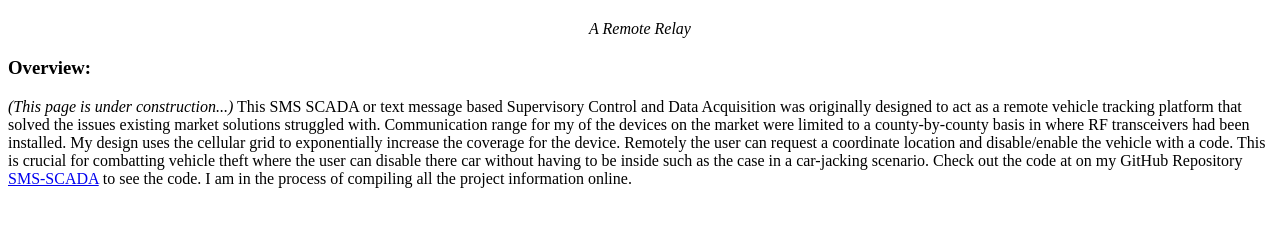
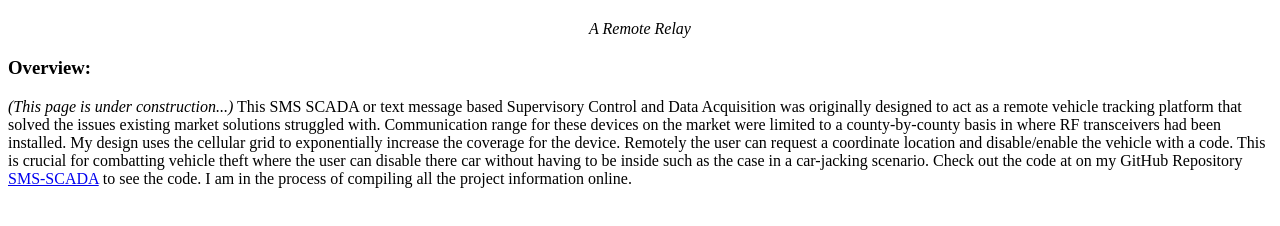
Before and after one commit to N-T-K/portfolio, a plain HTML site: page sms_scada/sms_scada.html in a window 1280 px wide. Shown: the part 46-272 px from the top of the page. Drawn offline with Linux system fonts and the light colour scheme.

Commit message:
updated project page

```diff
--- a/sms_scada/sms_scada.html
+++ b/sms_scada/sms_scada.html
@@ -8,7 +8,7 @@
         <i> A Remote Relay </i>
     </center>
         <h3> Overview: </h3> <i>(This page is under construction...)</i>
-        This SMS SCADA or text message based Supervisory Control and Data Acquisition was originally designed to act as a remote vehicle tracking platform that solved the issues existing market solutions struggled with. Communication range for my of the devices on the market were limited to a county-by-county basis in where RF transceivers had been installed. My design uses the cellular grid to exponentially increase the coverage for the device. Remotely the user can request a coordinate location and disable/enable the vehicle with a code. This is crucial for combatting vehicle theft where the user can disable there car without having to be inside such as the case in a car-jacking scenario.
+        This SMS SCADA or text message based Supervisory Control and Data Acquisition was originally designed to act as a remote vehicle tracking platform that solved the issues existing market solutions struggled with. Communication range for these devices on the market were limited to a county-by-county basis in where RF transceivers had been installed. My design uses the cellular grid to exponentially increase the coverage for the device. Remotely the user can request a coordinate location and disable/enable the vehicle with a code. This is crucial for combatting vehicle theft where the user can disable there car without having to be inside such as the case in a car-jacking scenario.
 
         Check out the code at on my GitHub Repository <a href="https://github.com/N-T-K/SMS-SCADA">SMS-SCADA</a> to see the code. I am in the process of compiling all the project information online.
     </body>
```
